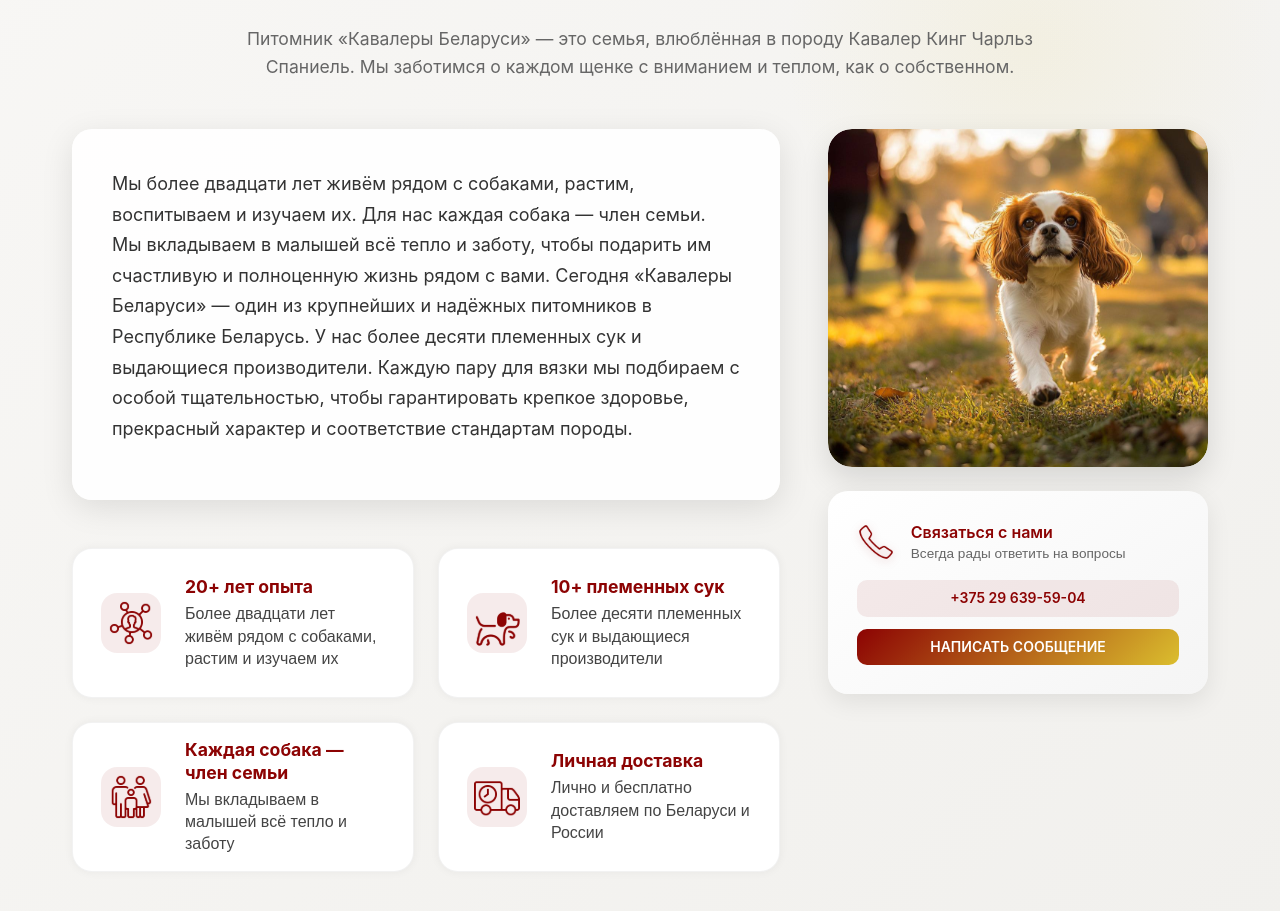
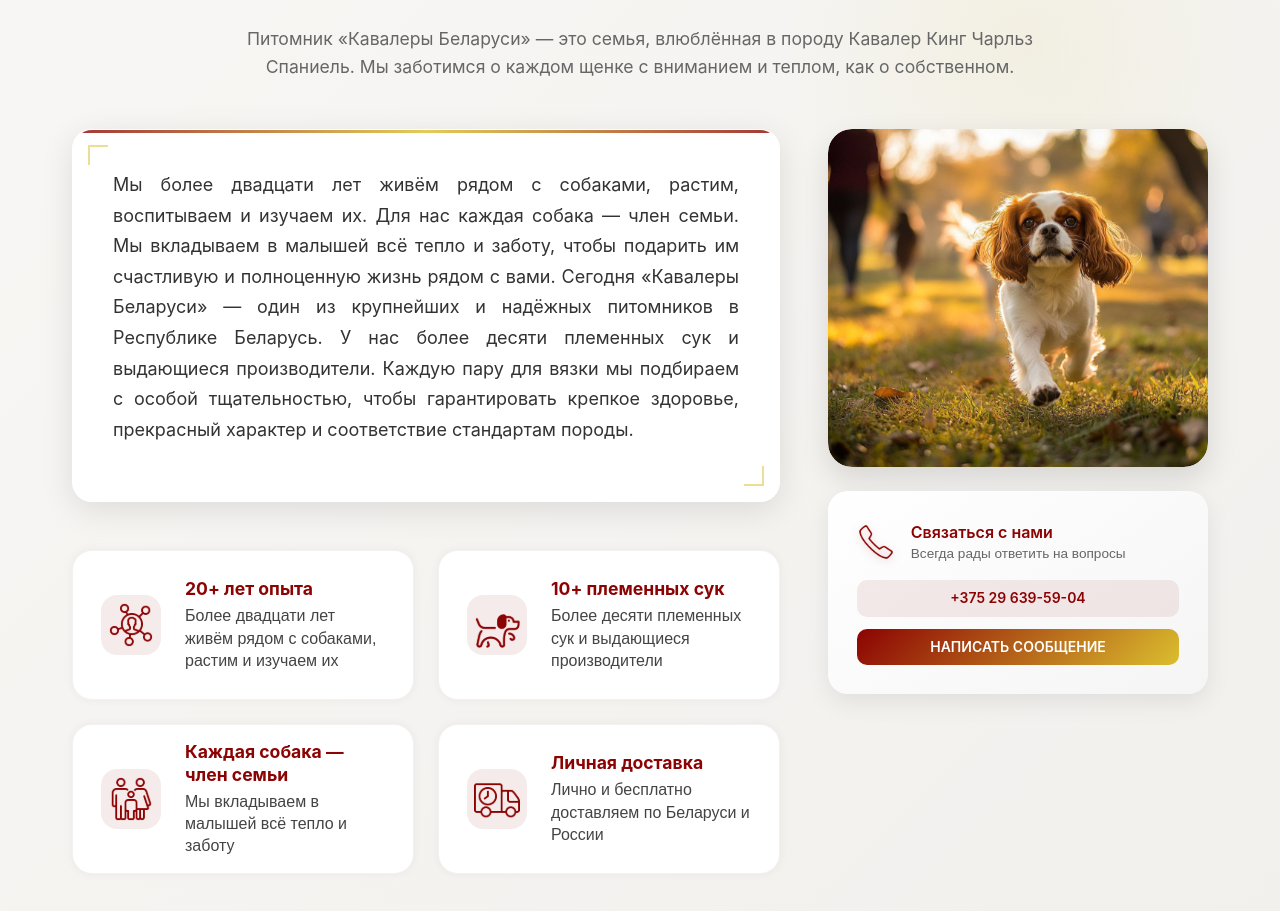
Before and after one commit to SashaButenkova/king-charles-spaniel, a React (Vite) app: page / in a window 1280 px wide. Shown: the part 889-1800 px from the top of the page. Built offline with nearby package versions, Linux system fonts and the light colour scheme.

Commit message:
добавление анимации к блоку о нас

```diff
--- a/src/components/home-page/home-page-layout/content/home-history-block/HomeHistoryBlock.tsx
+++ b/src/components/home-page/home-page-layout/content/home-history-block/HomeHistoryBlock.tsx
@@ -211,27 +211,67 @@ export const HomeHistoryBlock: React.FC = () => {
 						display: 'flex',
 						flexDirection: 'column',
 						gap: { xs: '1.5rem', md: '2rem' },
-						order: { xs: 2, md: 1 }, // ✅ на мобильных идёт ниже картинки
+						order: { xs: 2, md: 1 },
 					}}
 				>
 					<motion.div
+						initial={{
+							opacity: 0,
+							y: 40,
+							scale: 0.95,
+						}}
+						whileInView={{
+							opacity: 1,
+							y: 0,
+							scale: 1,
+						}}
+						viewport={{ once: true, margin: '-50px' }}
+						transition={{
+							duration: 0.8,
+							ease: [0.25, 0.46, 0.45, 0.94],
+							delay: 0.2,
+						}}
 						whileHover={{
-							boxShadow: '0 0 40px rgba(219,190,46,0.35)', // мягкое золотистое свечение
-							scale: 1.01, // лёгкий "дыхательный" эффект
+							boxShadow: '0 0 40px rgba(219,190,46,0.35)',
+							scale: 1.01,
+							y: -5,
 						}}
-						transition={{ duration: 0.6, ease: 'easeOut' }}
 						style={{
 							borderRadius: '20px',
 							overflow: 'hidden',
 							background: 'rgba(255,255,255,0.95)',
 							boxShadow: '0 8px 32px rgba(0,0,0,0.1)',
-							transition: 'box-shadow 0.6s ease, transform 0.6s ease',
+							backdropFilter: 'blur(10px)',
+							border: '1px solid rgba(255,255,255,0.2)',
+							position: 'relative',
 						}}
 					>
+						{/* Декоративный элемент */}
+						<Box
+							sx={{
+								position: 'absolute',
+								top: 0,
+								left: 0,
+								right: 0,
+								height: '3px',
+								background:
+									'linear-gradient(90deg, #8C0303 0%, #DBBE2E 50%, #8C0303 100%)',
+								opacity: 0.8,
+							}}
+						/>
+
 						<Box
 							sx={{
 								padding: { xs: '1.5rem', sm: '2rem', md: '2.5rem' },
+								position: 'relative',
+								zIndex: 2,
 							}}
+						>
+							<motion.div
+								initial={{ opacity: 0, y: 20 }}
+								whileInView={{ opacity: 1, y: 0 }}
+								viewport={{ once: true }}
+								transition={{ duration: 0.6, delay: 0.4 }}
 							>
 								<Typography
 									sx={{
@@ -240,11 +280,12 @@ export const HomeHistoryBlock: React.FC = () => {
 										color: '#333',
 										mb: 2,
 										fontFamily: '"Inter", sans-serif',
+										textAlign: { xs: 'left', sm: 'justify' },
 									}}
 								>
 									Мы более двадцати лет живём рядом с собаками, растим,
-								воспитываем и изучаем их. Для нас каждая собака — член семьи. Мы
-								вкладываем в малышей всё тепло и заботу, чтобы подарить им
+									воспитываем и изучаем их. Для нас каждая собака — член семьи.
+									Мы вкладываем в малышей всё тепло и заботу, чтобы подарить им
 									счастливую и полноценную жизнь рядом с вами. Сегодня «Кавалеры
 									Беларуси» — один из крупнейших и надёжных питомников в
 									Республике Беларусь. У нас более десяти племенных сук и
@@ -252,7 +293,51 @@ export const HomeHistoryBlock: React.FC = () => {
 									особой тщательностью, чтобы гарантировать крепкое здоровье,
 									прекрасный характер и соответствие стандартам породы.
 								</Typography>
+							</motion.div>
+
+							{/* Декоративные уголки */}
+							<Box
+								sx={{
+									position: 'absolute',
+									top: 15,
+									left: 15,
+									width: '20px',
+									height: '20px',
+									borderTop: '2px solid #DBBE2E',
+									borderLeft: '2px solid #DBBE2E',
+									opacity: 0.5,
+								}}
+							/>
+							<Box
+								sx={{
+									position: 'absolute',
+									bottom: 15,
+									right: 15,
+									width: '20px',
+									height: '20px',
+									borderBottom: '2px solid #DBBE2E',
+									borderRight: '2px solid #DBBE2E',
+									opacity: 0.5,
+								}}
+							/>
 						</Box>
+
+						{/* Фоновый градиент */}
+						<Box
+							sx={{
+								position: 'absolute',
+								top: 0,
+								left: 0,
+								right: 0,
+								bottom: 0,
+								background:
+									'linear-gradient(135deg, rgba(140,3,3,0.02) 0%, rgba(219,190,46,0.02) 100%)',
+								zIndex: 1,
+								opacity: 0,
+								transition: 'opacity 0.6s ease',
+							}}
+							className='hover-gradient'
+						/>
 					</motion.div>
 
 					{/* Карточки */}
```
Lines whose indentation alone changed are shown as unchanged.
